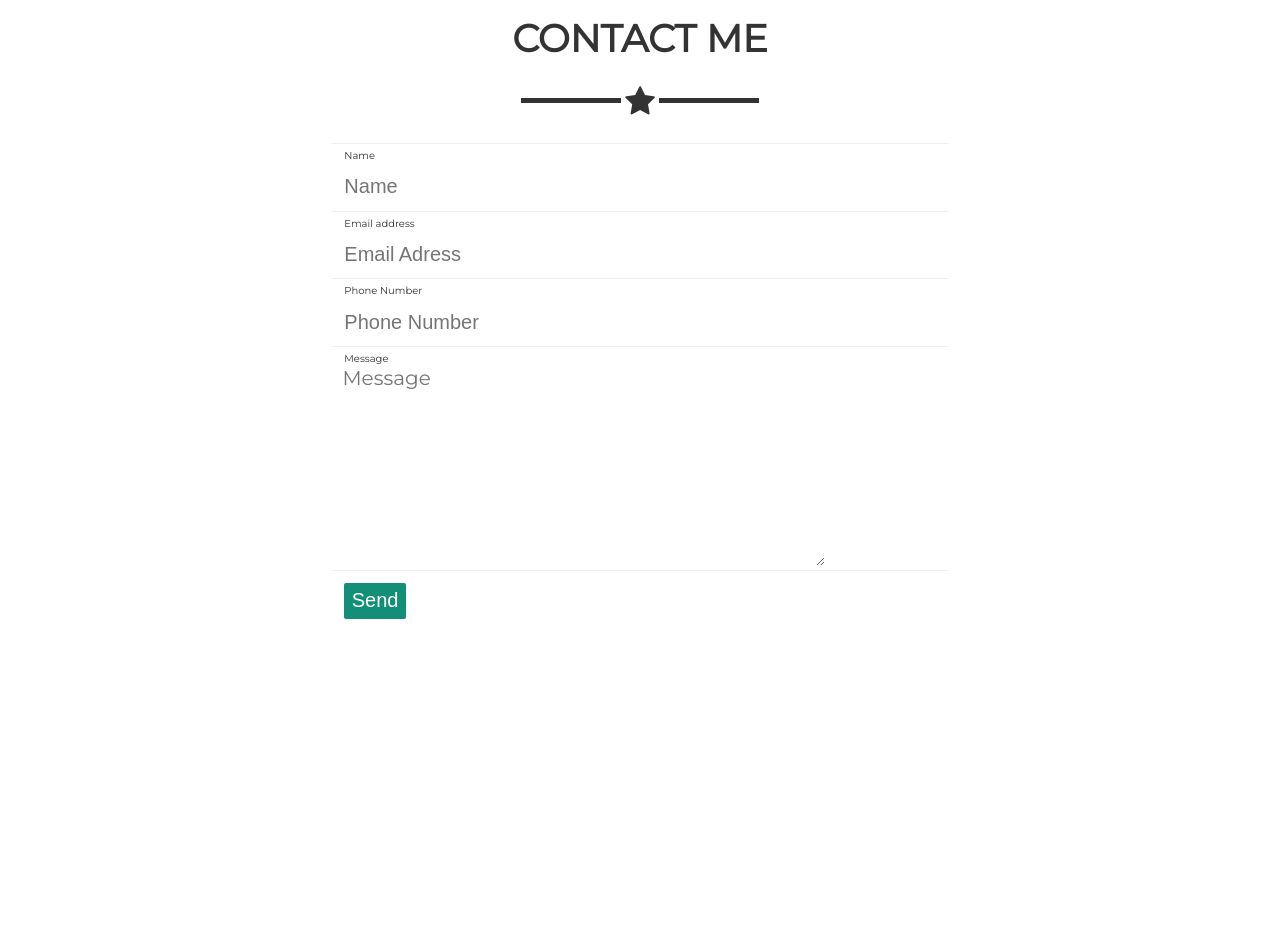
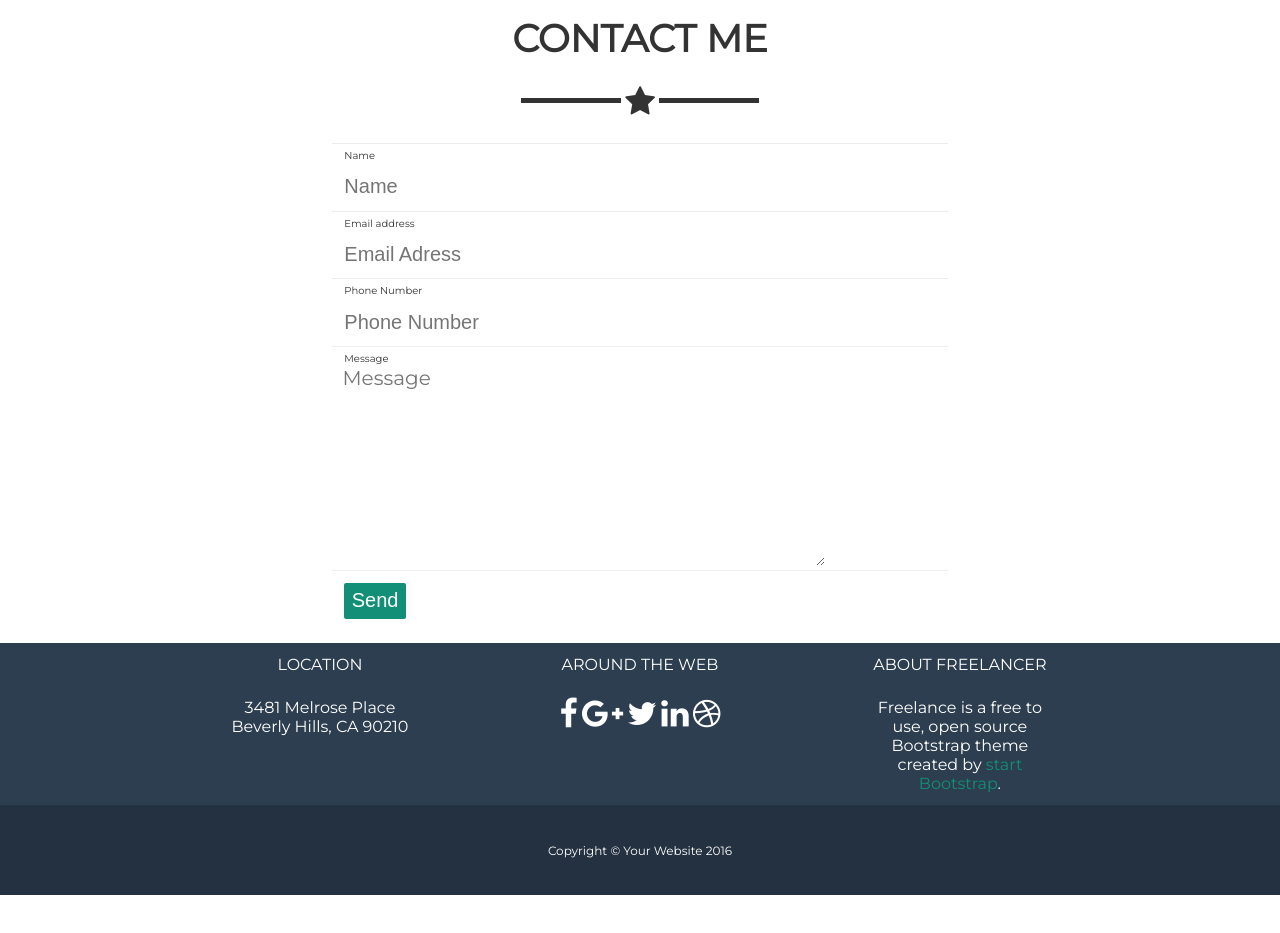
Before and after one commit to 8GutiMu/freelancer_bs, a plain HTML site: page index.html in a window 1280 px wide. Shown: the part 2076-3009 px from the top of the page. Before the commit the page ends 2719 px from the top, so only its background shows below. Drawn offline with Linux system fonts and the light colour scheme.

Commit message:
footer margin

```diff
--- a/css/common.css
+++ b/css/common.css
@@ -258,3 +258,30 @@ header > div:nth-child(4) {
   color: white;
 
 }
+
+/*estilos footer*/
+footer{
+  font-family: Montserrat;
+  color: white;
+  margin-bottom: 10%;
+}
+
+footer > div{
+  background-color: #2c3e50;
+
+}
+
+footer > div:last-child{
+  background-color: #233140;
+  font-size: 12px;
+  padding:  2%;
+}
+footer > div:nth-child(2) > div:last-child > span{
+  color: #128f76;
+  cursor: pointer;
+}
+footer > div:nth-child(2) > div:last-child > span:hover{
+  color: #128f76;
+  text-decoration: underline;
+  text-decoration-color: #128f76;
+}
--- a/index.html
+++ b/index.html
@@ -30,12 +30,6 @@
 		<!-- 100/70 -->
 	</nav>
 
-	<!-- <i class="fa fa-dribbble"></i>
-	<i class="fa fa-facebook" aria-hidden="true"></i>
-	<i class="fa fa-linkedin" aria-hidden="true"></i>
-	<i class="fa fa-twitter" aria-hidden="true"></i>
-	<i class="fa fa-google-plus" aria-hidden="true"></i>
-	 -->
 	<header class="container">
 		<div class="row">
 			<div class="col-12 alignCenter">
@@ -187,7 +181,41 @@
 	</section>
 
 	<footer>
+		<div class="row">
+			<div class="col-2"></div>
+			<div class="col-2 alignCenter">LOCATION</div>
+			<div class="col-1"></div>
+			<div class="col-2 alignCenter"> AROUND THE WEB</div>
+			<div class="col-1"></div>
+			<div class="col-2 alignCenter">ABOUT FREELANCER</div>
+			<div class="col-2"></div>
+		</div>
+		<div class="row">
+			<div class="col-2"></div>
+			<div class="col-2 alignCenter">
+				3481 Melrose Place
+				Beverly Hills, CA 90210
+			</div>
+			<div class="col-1"></div>
+			<div class="col-2 alignCenter">
+				<i class="fa fa-facebook fa-2x" aria-hidden="true"></i>
+				<i class="fa fa-google-plus fa-2x" aria-hidden="true"></i>
+				<i class="fa fa-twitter fa-2x" aria-hidden="true"></i>
+				<i class="fa fa-linkedin fa-2x" aria-hidden="true"></i>
+				<i class="fa fa-dribbble fa-2x"></i>
+			</div>
+			<div class="col-1"></div>
+			<div class="col-2 alignCenter">
+				Freelance is a free to use, open source Bootstrap theme created by <span href="#">start Bootstrap</span>.
+			</div>
 
+		</div>
+		<div class="row">
+			<div class="col-12 alignCenter">
+				Copyright © Your Website 2016
+			</div>
+
+		</div>
 
 	</footer>
 
```
